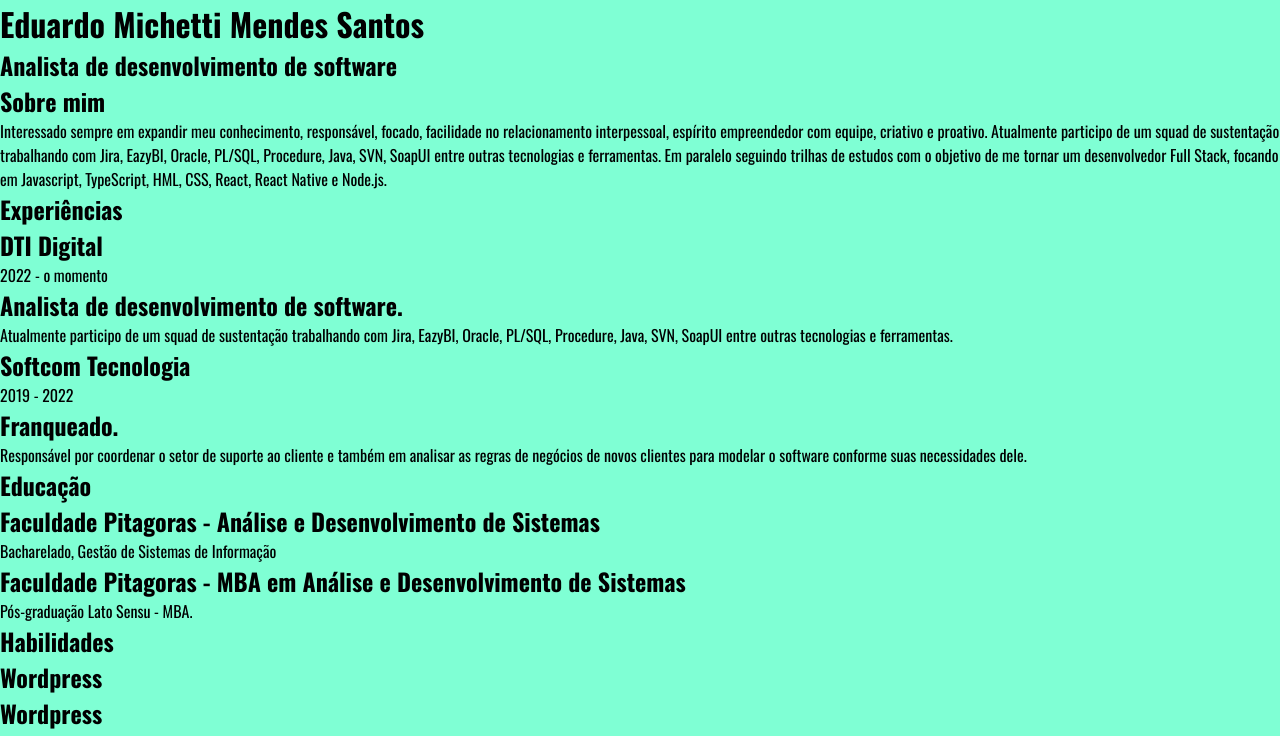
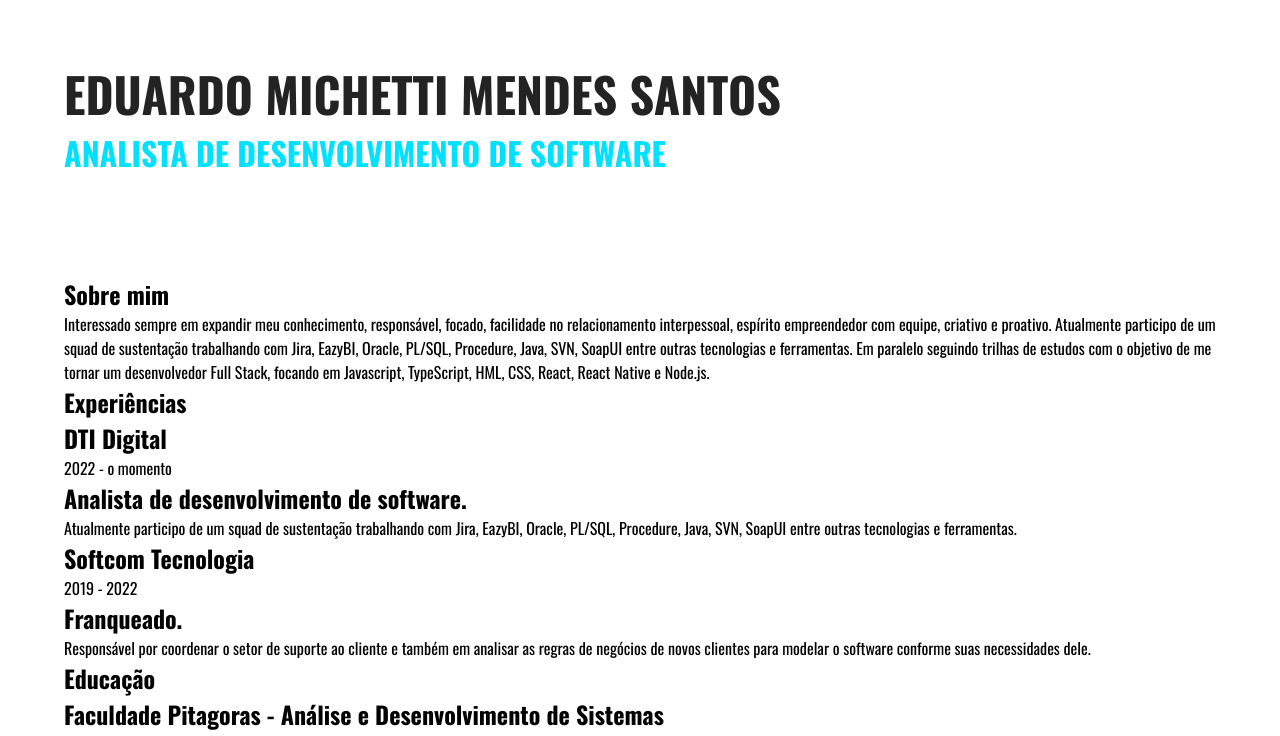
Before and after one commit to EduardoMichetti/Curriculo-Online, a plain HTML site: page index.html in a window 1280 px wide. Shown: the top 736 px of the page. Drawn offline with nearby package versions, Linux system fonts and the light colour scheme.

Commit message:
Style - Titulo

```diff
--- a/assets/css/home.css
+++ b/assets/css/home.css
@@ -0,0 +1,31 @@
+.container {
+    width: 90%;
+    max-width: 2024px;
+    max-height: 100%;
+    margin: auto;
+}
+/*************************************** TITULO ************************************** */
+.container .h-name {
+    width: 100%;
+    min-height: 100px;
+    margin-top: 5%;
+    margin-bottom: 100px;
+}
+
+.container .h-name h1 {
+    font-family: 'Oswald', sans-serif;
+    font-weight: bold;
+    font-size: 48px;
+    text-transform: uppercase;
+    color: #232323;
+}
+
+.container .h-name h2 {
+    font-family: 'Oswald', sans-serif;
+    font-weight: bold;
+    font-size: 32px;
+    text-transform: uppercase;
+    color: #00E0FF;
+}
+
+/*************************************** SOBRE ************************************** */
--- a/style.css
+++ b/style.css
@@ -11,9 +11,3 @@ html, body {
     font-family: 'Oswald', sans-serif;
     font-style: normal;
 }
-
-.container {
-    width: 100%;
-    height: 100%;
-    background-color: aquamarine;
-}
```
